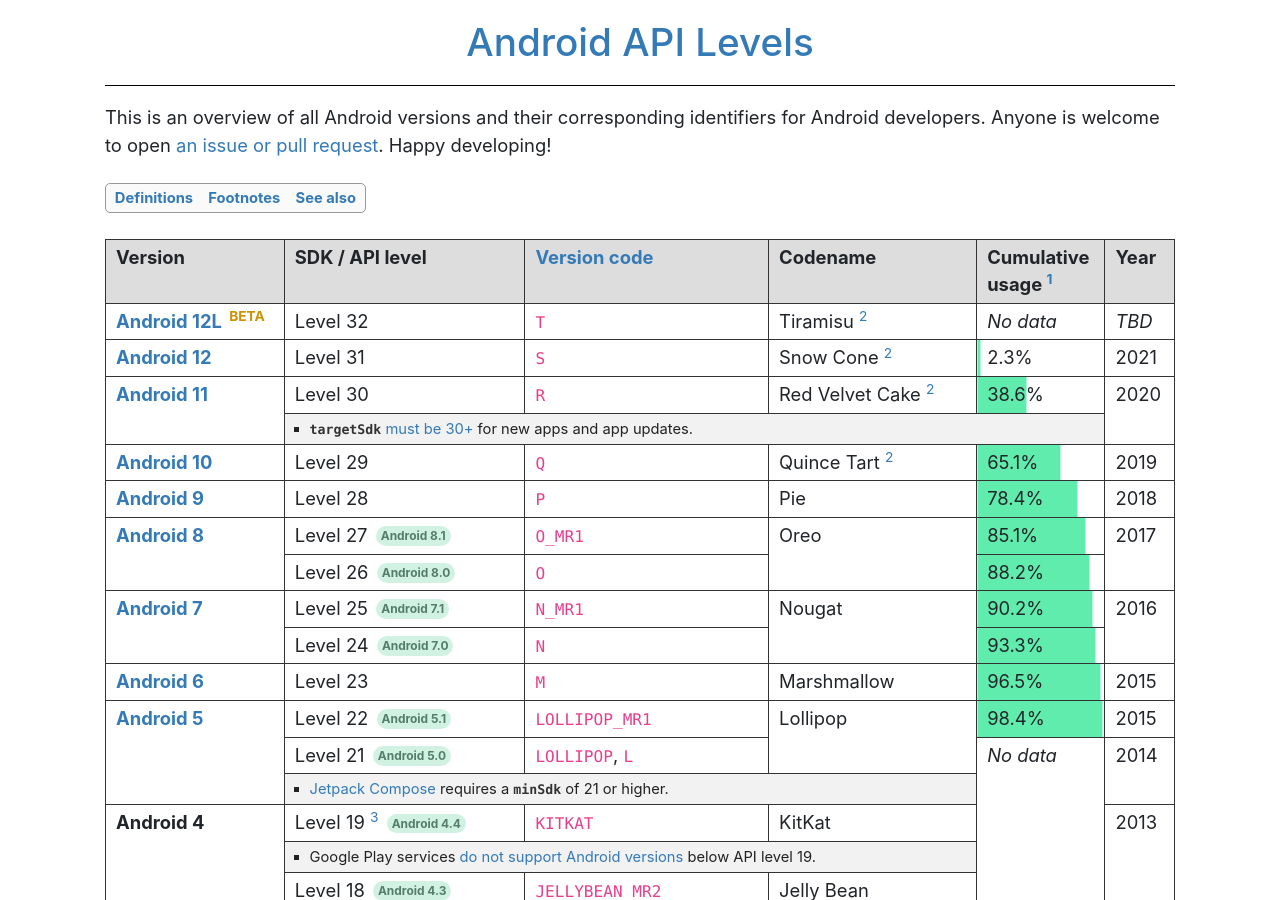
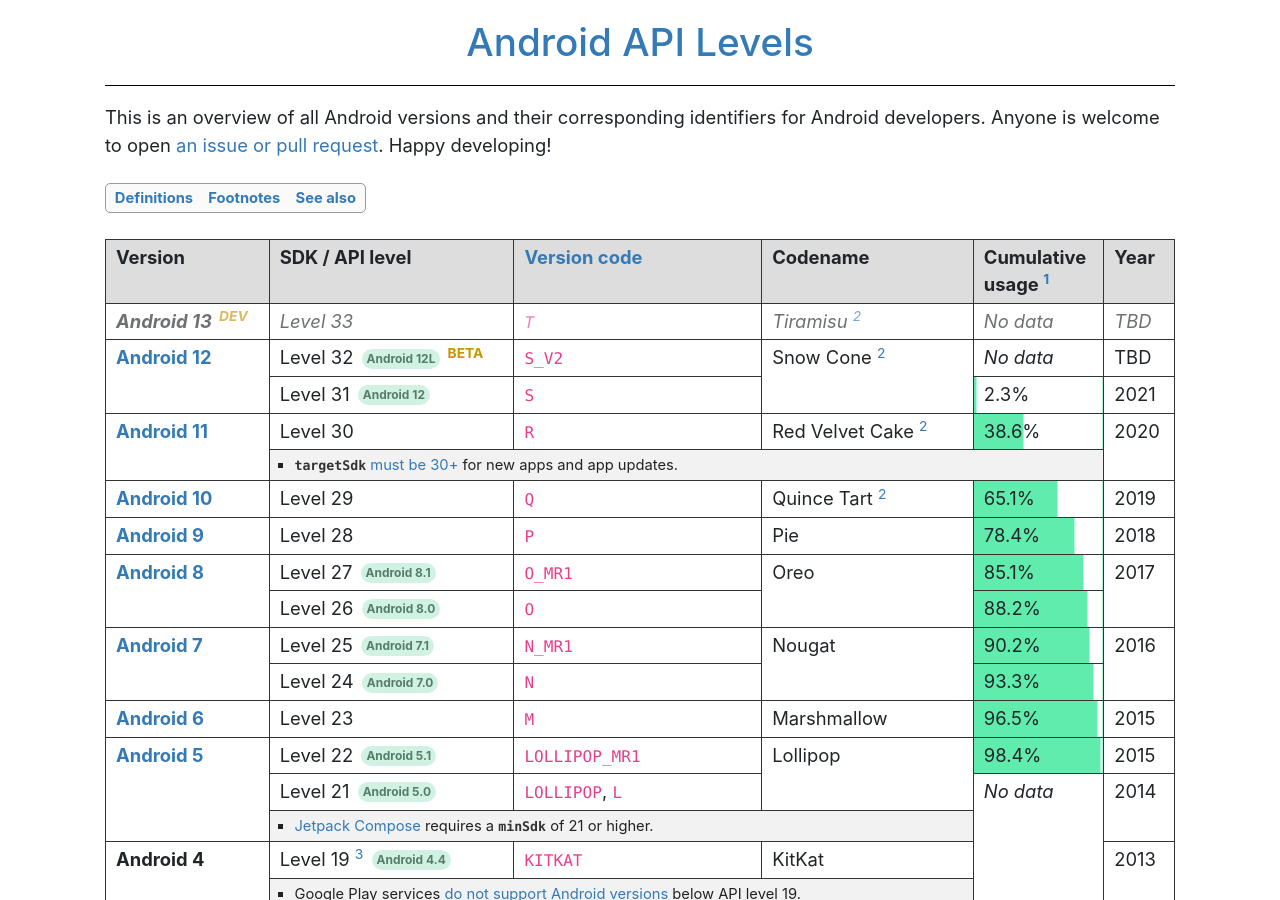
Before and after one commit to ebelinski/apilevels, a Jekyll site: the page built from index.md, in a window 1280 px wide and 900 px high. Built offline with Jekyll 4.4.1, drawn with Linux system fonts in a browser that asks for light colours; comment, search, counter and statistics services are not loaded.

Commit message:
Combined Android 12 & 12L, added back 13. (credit to @bc-lee and @upintheairsheep)

```diff
--- a/index.md
+++ b/index.md
@@ -22,12 +22,12 @@
     </th>
     <th>Year</th>
   </tr>
-  <tr>
+  <tr class="unannounced">
     <td>
-      <b><a href="https://developer.android.com/about/versions/12/12L">Android 12L</a></b>
-      <sup class="beta">BETA</sup>
+      <b>Android 13</b>
+      <sup class="beta">DEV</sup>
     </td>
-    <td>Level 32</td>
+    <td>Level 33</td>
     <td><code>T</code></td>
     <td>
       Tiramisu
@@ -37,15 +37,25 @@
     <td><i>TBD</i></td>
   </tr>
   <tr>
-    <td>
+    <td rowspan="2">
       <b><a href="https://developer.android.com/about/versions/12">Android 12</a></b>
     </td>
-    <td>Level 31</td>
-    <td><code>S</code></td>
     <td>
+      Level 32
+      <span class="subversion">Android 12L</span>
+      <sup class="beta">BETA</sup>
+    </td>
+    <td><code>S_V2</code></td>
+    <td rowspan="2">
       Snow Cone
       <sup id="fnref:2"><a href="#fn:2" class="footnote">2</a></sup>
     </td>
+    <td><i>No data</i></td>
+    <td>TBD</td>
+  </tr>
+  <tr>
+    <td>Level 31 <span class="subversion">Android 12</span></td>
+    <td><code>S</code></td>
     {% include progress-cell.html percentage=2.3 %}
     <td>2021</td>
   </tr>
```
